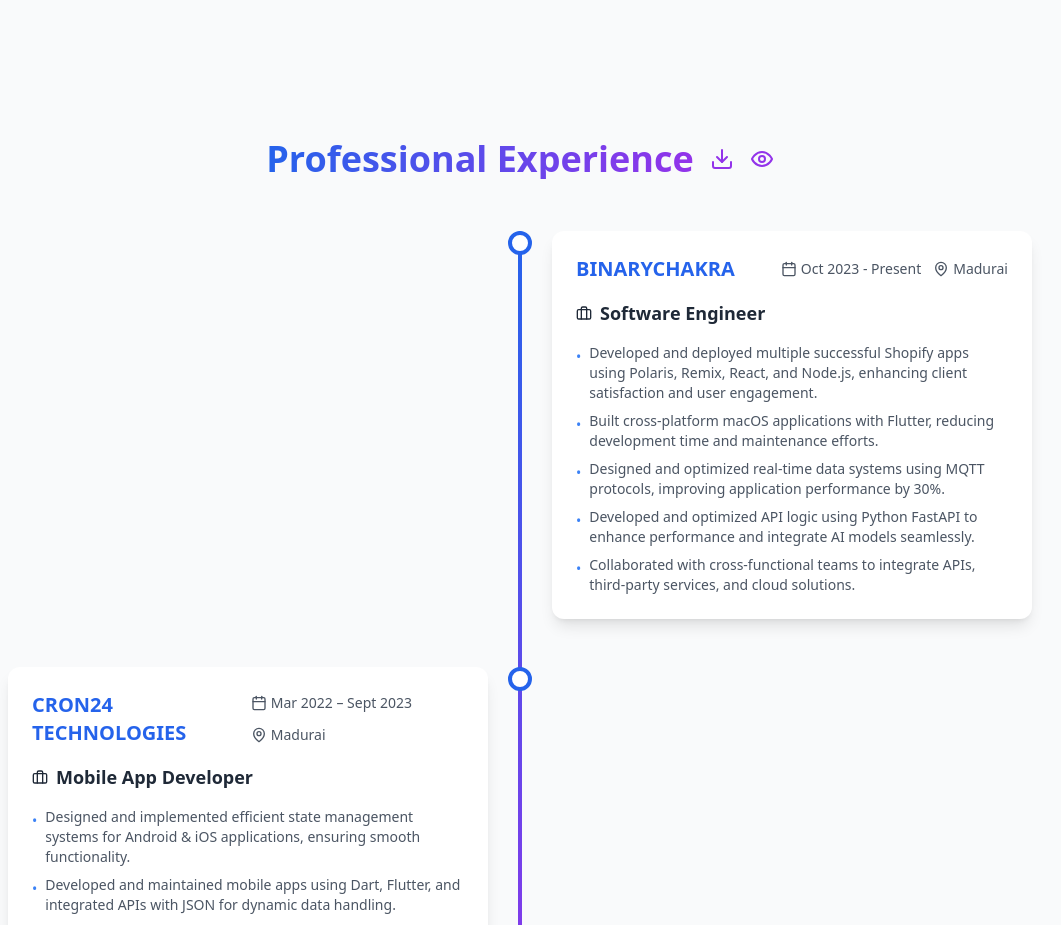
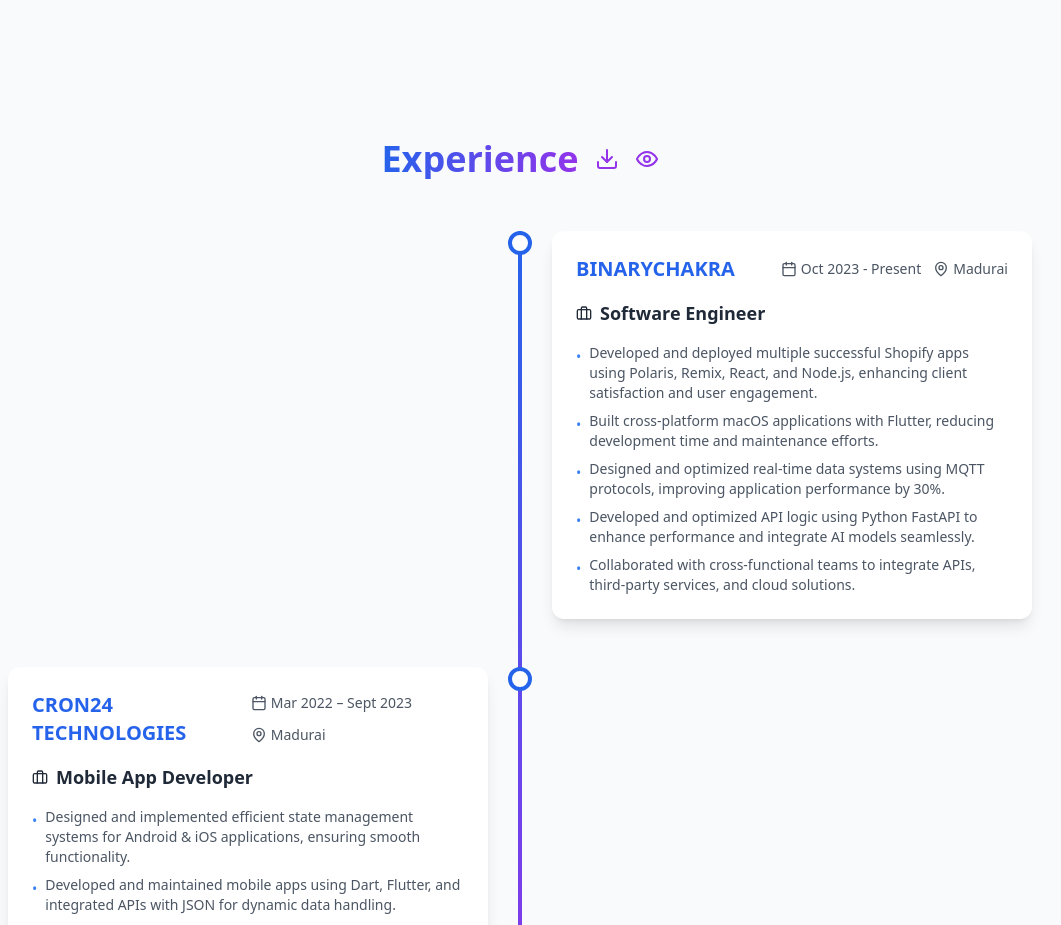
Before and after one commit to NJHarshavardhan/-portfolioTS, a React (Vite) app: page / in a window 1280 px wide. Shown: the part 1400-2325 px from the top of the page, without its empty margins (120-1181 px from the left). Built offline with nearby package versions, Linux system fonts and the light colour scheme.

Commit message:
Professional text removed

```diff
--- a/src/components/Experience.tsx
+++ b/src/components/Experience.tsx
@@ -44,7 +44,7 @@ export const Experience = () => {
       <div className="max-w-5xl mx-auto">
         <div className="flex justify-center items-center gap-4">
           <h2 className="text-4xl font-bold bg-clip-text text-transparent bg-gradient-to-r from-blue-600 to-purple-600">
-            Professional Experience
+             Experience
           </h2>
           <a href={resumeUrl} download className="text-purple-600 hover:text-blue-800">
             <Download className="w-6 h-12 cursor-pointer font-bold" />
```
